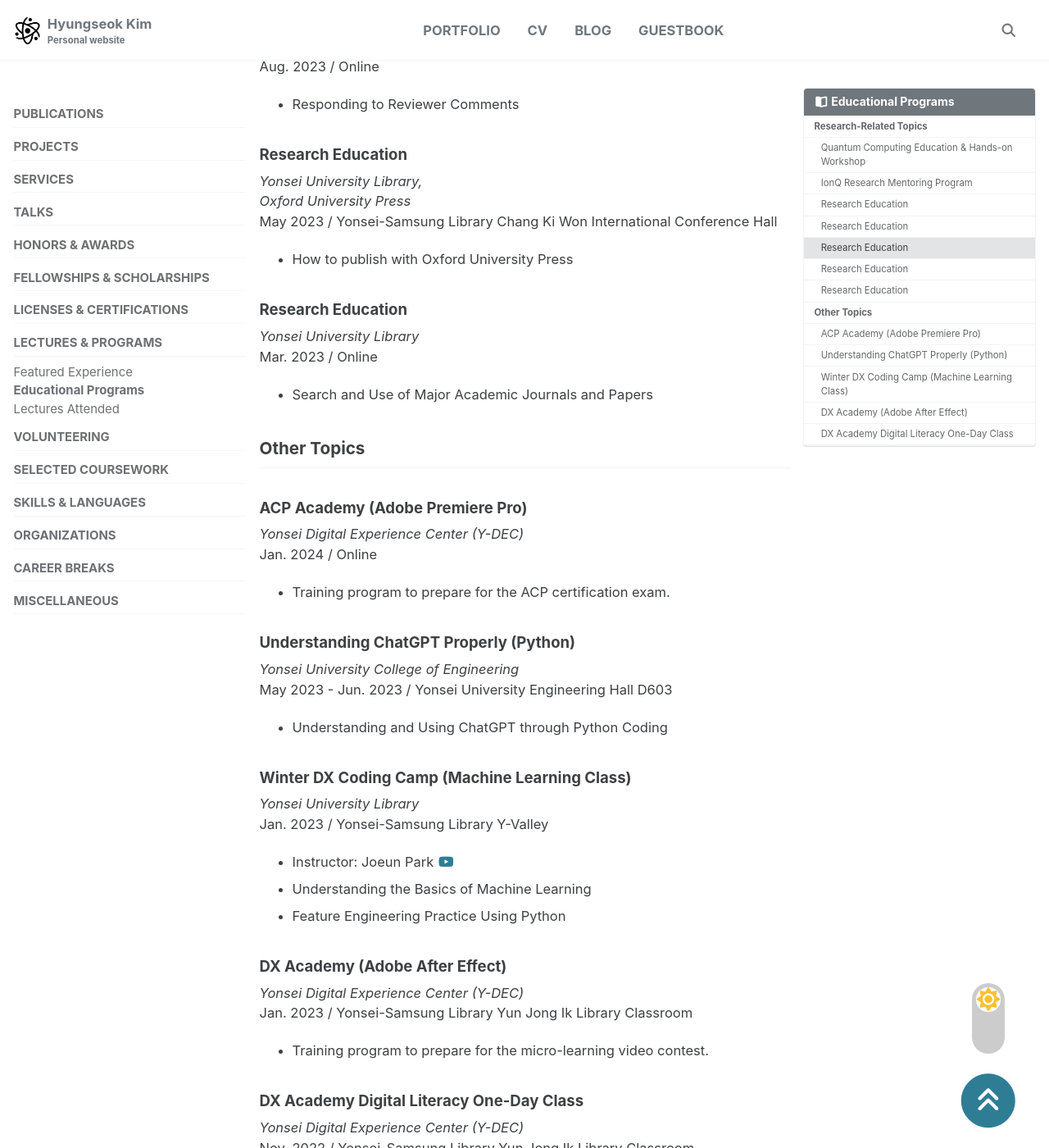
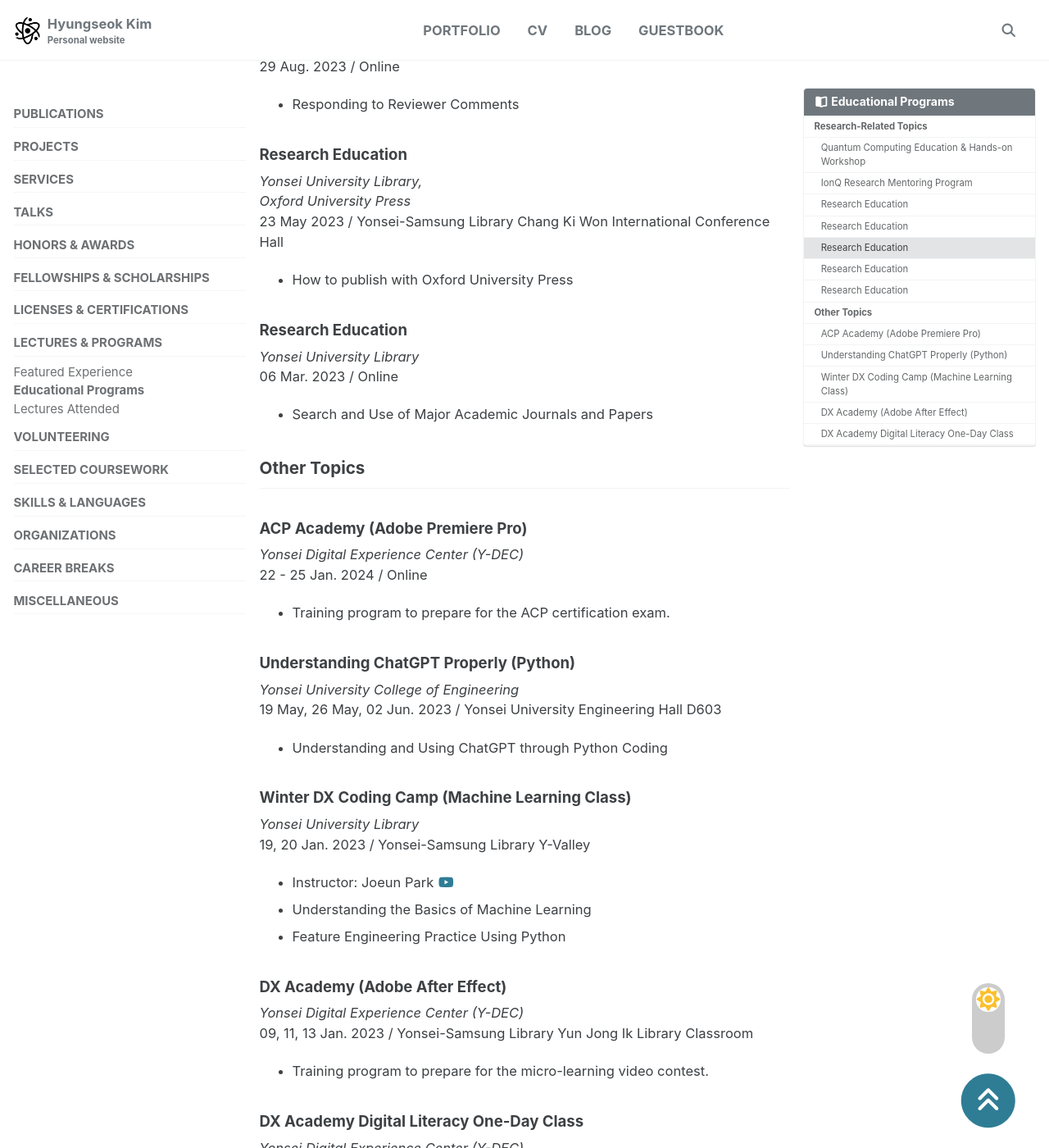
Before and after one commit to fluorite42/fluorite42.github.io, a Jekyll site: the page built from _portfolio/educational-programs.md, in a window 1280 px wide and 1400 px high, scrolled down 1434 px. Shown: the whole window at 82% size. Built offline with Jekyll 4.4.1, drawn with Linux system fonts in a browser that asks for light colours; cached includes are drawn as plain includes; some of the changed text lies outside the part shown.

Commit message:
ADD dates

```diff
--- a/_portfolio/educational-programs.md
+++ b/_portfolio/educational-programs.md
@@ -29,7 +29,7 @@
 ### IonQ Research Mentoring Program
 
 *Quantum Information Research Support Center (QCenter),<br>IonQ*
-<br>Feb. 2025 - Apr. 2025 / Online
+<br>19 Feb. 2025 - 15 Apr. 2025 / Online
 
 - Optimizing varQITE for Efficient Quantum Simulations <a href="https://doi.org/10.48550/arXiv.2404.16135" target="_blank"><i class="fa fa-book" title="Reference"></i></a>
 - Mentor: Sang Hyub Kim (Senior Staff Engineer at IonQ)
@@ -47,28 +47,28 @@
 ### Research Education
 
 *Yonsei University Library*
-<br>Dec. 2023 / Online
+<br>28 Dec. 2023 / Online
 
 - Submission of Papers to Overseas Academic Journals
 
 ### Research Education
 
 *Yonsei University Library,<br>Editage*
-<br>Aug. 2023 / Online
+<br>29 Aug. 2023 / Online
 
 - Responding to Reviewer Comments
 
 ### Research Education
 
 *Yonsei University Library,<br>Oxford University Press*
-<br>May 2023 / Yonsei-Samsung Library Chang Ki Won International Conference Hall
+<br>23 May 2023 / Yonsei-Samsung Library Chang Ki Won International Conference Hall
 
 - How to publish with Oxford University Press
 
 ### Research Education
 
 *Yonsei University Library*
-<br>Mar. 2023 / Online
+<br>06 Mar. 2023 / Online
 
 - Search and Use of Major Academic Journals and Papers
 
@@ -79,21 +79,21 @@
 ### ACP Academy (Adobe Premiere Pro)
 
 *Yonsei Digital Experience Center (Y-DEC)*
-<br>Jan. 2024 / Online
+<br>22 - 25 Jan. 2024 / Online
 
 - Training program to prepare for the ACP certification exam.
 
 ### Understanding ChatGPT Properly (Python)
 
 *Yonsei University College of Engineering*
-<br>May 2023 - Jun. 2023 / Yonsei University Engineering Hall D603
+<br>19 May, 26 May, 02 Jun. 2023 / Yonsei University Engineering Hall D603
 
 - Understanding and Using ChatGPT through Python Coding
 
 ### Winter DX Coding Camp (Machine Learning Class)
 
 *Yonsei University Library*
-<br>Jan. 2023 / Yonsei-Samsung Library Y-Valley
+<br>19, 20 Jan. 2023 / Yonsei-Samsung Library Y-Valley
 
 - Instructor: Joeun Park <a href="https://www.youtube.com/@todaycode" target="_blank"><i class="fab fa-youtube" title="YouTube"></i></a>
 - Understanding the Basics of Machine Learning
@@ -102,14 +102,14 @@
 ### DX Academy (Adobe After Effect)
 
 *Yonsei Digital Experience Center (Y-DEC)*
-<br>Jan. 2023 / Yonsei-Samsung Library Yun Jong Ik Library Classroom
+<br>09, 11, 13 Jan. 2023 / Yonsei-Samsung Library Yun Jong Ik Library Classroom
 
 - Training program to prepare for the micro-learning video contest.
 
 ### DX Academy Digital Literacy One-Day Class
 
 *Yonsei Digital Experience Center (Y-DEC)*
-<br>Nov. 2022 / Yonsei-Samsung Library Yun Jong Ik Library Classroom
+<br>14 Nov. 2022 / Yonsei-Samsung Library Yun Jong Ik Library Classroom
 
 - Instructor: Hojun Lee (Editor of <a href="https://www.youtube.com/@GYMJONGKOOK" target="_blank"><i class="fab fa-youtube" title="YouTube"></i></a>)
 - Creating a Vlog Using Adobe Premiere Pro
```
Also changed, not shown: other parts of _portfolio/educational-programs.md (+2 -2 lines), _portfolio/featured-experience.md (+1 -1 lines).
